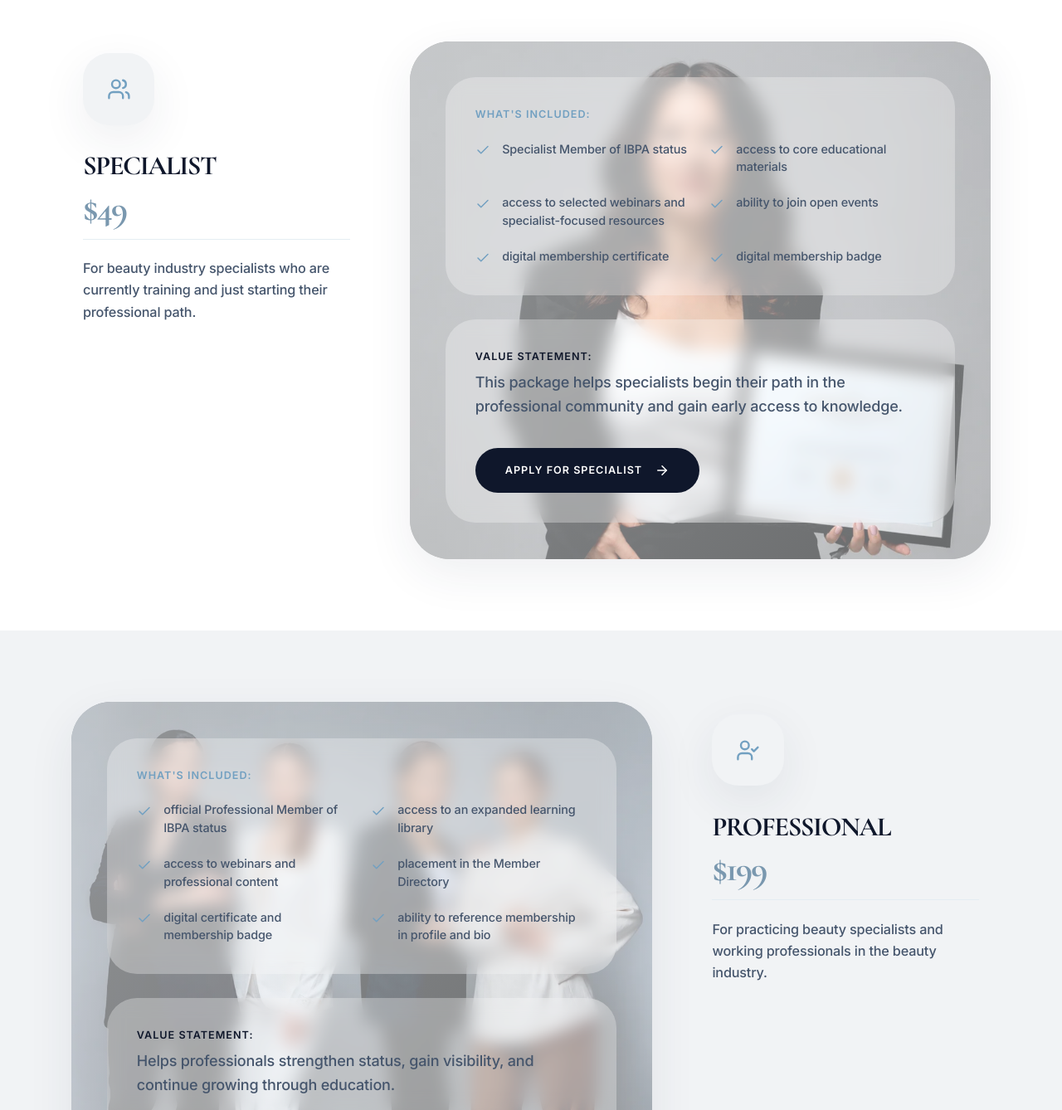
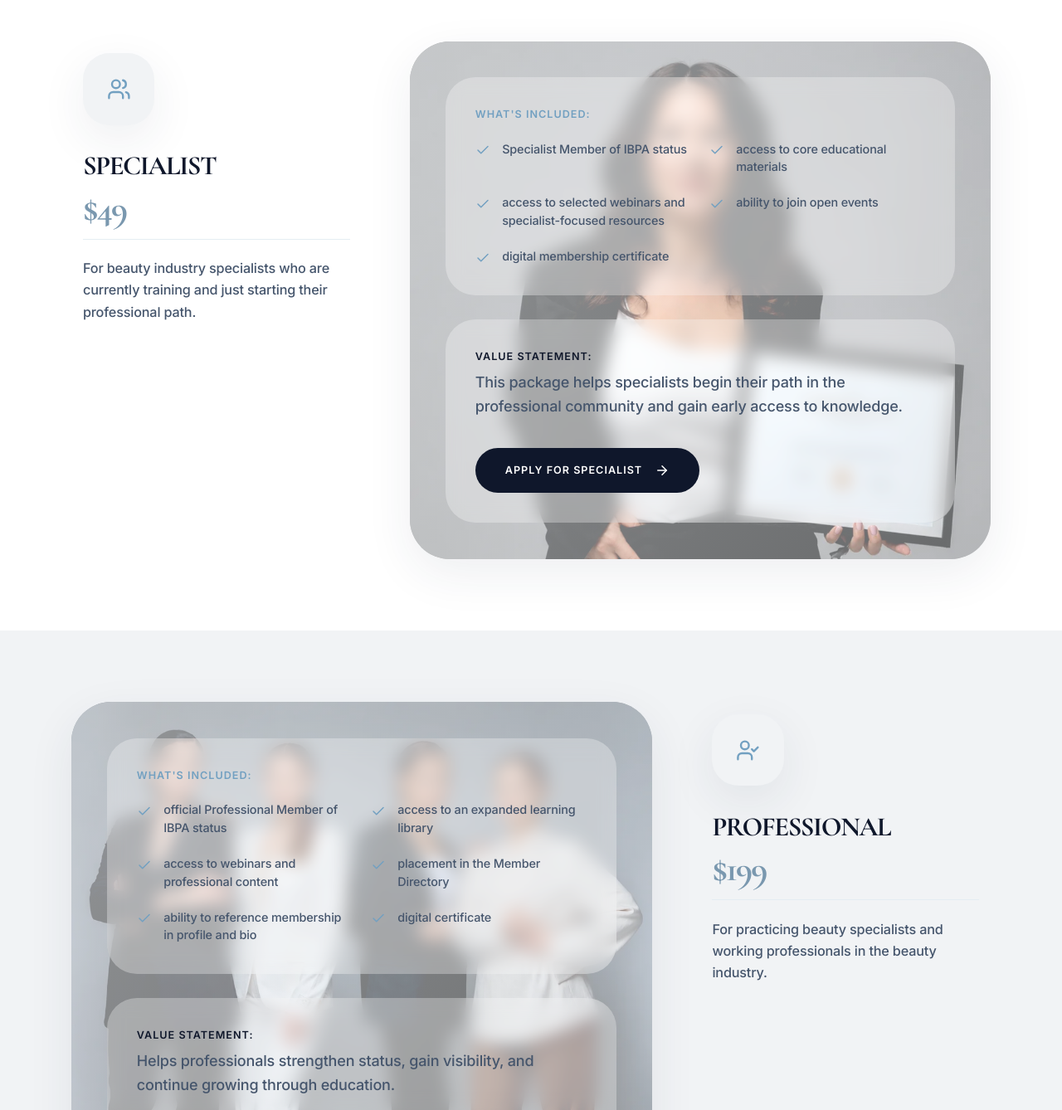
Before and after one commit to ibpaassoc/IBPA-WEB, a Next.js app in the folder app/web/: page /membership in a window 1280 px wide. Shown: the part 1024-2362 px from the top of the page at 83% size. Built offline with nearby package versions, Linux system fonts and the light colour scheme; no server answers.

Commit message:
membership badge feature rmove

```diff
--- a/app/web/src/app/(public)/membership/page.tsx
+++ b/app/web/src/app/(public)/membership/page.tsx
@@ -40,7 +40,6 @@ export default function Membership() {
         isRu ? "доступ к отдельным вебинарам и материалам для специалистов" : isUk ? "доступ до окремих вебінарів і матеріалів для спеціалістів" : "access to selected webinars and specialist-focused resources",
         isRu ? "возможность участия в открытых мероприятиях" : isUk ? "можливість участі у відкритих подіях" : "ability to join open events",
         isRu ? "цифровой сертификат участника" : isUk ? "цифровий сертифікат учасника" : "digital membership certificate",
-        isRu ? "цифровой знак участника" : isUk ? "цифровий знак учасника" : "digital membership badge"
       ],
       value: isRu ? "Этот пакет помогает специалисту начать путь в профессиональной среде и получать ранний доступ к знаниям." : isUk ? "Цей пакет допомагає спеціалісту розпочати шлях у професійному середовищі та отримувати ранній доступ до знань." : "This package helps specialists begin their path in the professional community and gain early access to knowledge."
     },
@@ -56,9 +55,9 @@ export default function Membership() {
         isRu ? "доступ к расширенной библиотеке материалов" : isUk ? "доступ до розширеної бібліотеки матеріалів" : "access to an expanded learning library",
         isRu ? "доступ к вебинарам и профессиональному контенту" : isUk ? "доступ до вебінарів і професійного контенту" : "access to webinars and professional content",
         isRu ? "размещение в каталоге участников" : isUk ? "розміщення в каталозі учасників" : "placement in the Member Directory",
-        isRu ? "цифровой сертификат и знак участника" : isUk ? "цифровий сертифікат і знак учасника" : "digital certificate and membership badge",
-        isRu ? "право указывать статус участника в профиле и биографии" : isUk ? "право вказувати статус учасника у профілі та біографії" : "ability to reference membership in profile and bio"
-      ],
+        isRu ? "право указывать статус участника в профиле и биографии" : isUk ? "право вказувати статус учасника у профілі та біографії" : "ability to reference membership in profile and bio",
+        isRu ? "цифровой сертификат" : isUk ? "цифровий сертифікат" : "digital certificate"
+    ],
       value: isRu ? "Помогает мастеру усилить профессиональный статус, быть видимым в индустрии и получать образование." : isUk ? "Допомагає майстру посилити професійний статус, бути помітним в індустрії та отримувати освіту." : "Helps professionals strengthen status, gain visibility, and continue growing through education."
     },
     {
```
